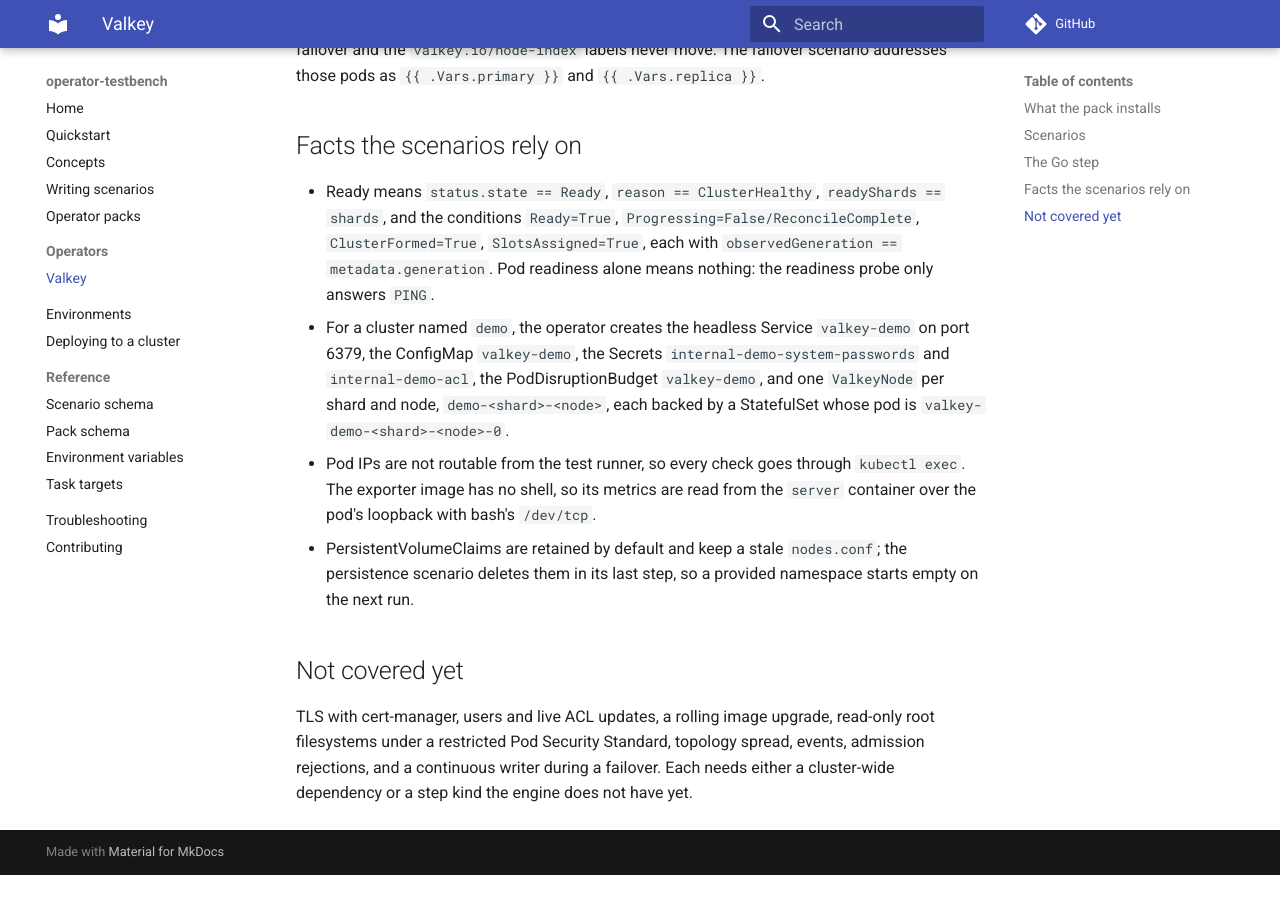
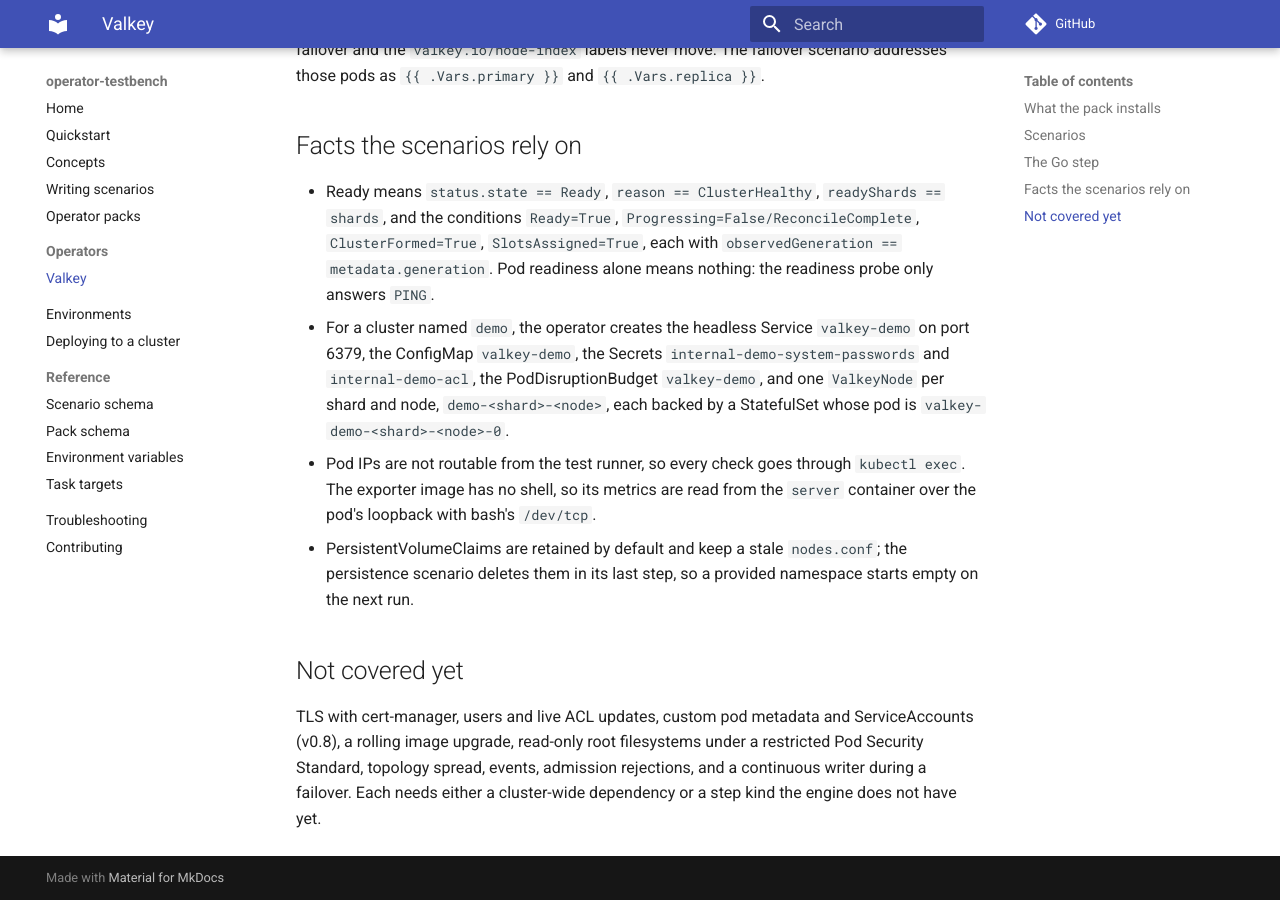
Before and after one commit to ydixken/operator-testbench, an MkDocs documentation site: the page built from docs/operators/valkey.md, in a window 1280 px wide and 900 px high, scrolled down 1760 px. Built offline with MkDocs 1.6.1 and Material for MkDocs 9.7.7, drawn with Linux system fonts in a browser that asks for light colours; comment, search, counter and statistics services are not loaded; before the commit the page ends 2635 px from its top, so only the background shows below that; some of the changed text lies outside the part shown.

Commit message:
feat(valkey): pin valkey-operator v0.8.0 and chart 0.8.0
v0.8.0 adds spec.podMetadata, spec.serviceAccountName and a cluster name
length rule at admission; both CRDs grow, the status schema, the chart values,
the --watch-namespace wiring and the default Valkey and exporter images stay
the same. The scenarios use short names and none of the new fields, so they
run unchanged.

```diff
--- a/docs/operators/valkey.md
+++ b/docs/operators/valkey.md
@@ -1,6 +1,6 @@
 # Valkey
 
-The pack for [valkey-operator](https://github.com/valkey-io/valkey-operator), pinned to operator `v0.7.1` and chart `0.7.0`.
+The pack for [valkey-operator](https://github.com/valkey-io/valkey-operator), pinned to operator `v0.8.0` and chart `0.8.0`.
 The operator's v1alpha1 API changed in nearly every 0.x minor, so the pack, the chart version and the scenarios move together in one pull request; `TESTBENCH_OPERATOR_VERSION` is a patch-level override.
 
 ## What the pack installs
@@ -39,5 +39,5 @@ The failover scenario addresses those pods as `{{ .Vars.primary }}` and `{{ .Var
 
 ## Not covered yet
 
-TLS with cert-manager, users and live ACL updates, a rolling image upgrade, read-only root filesystems under a restricted Pod Security Standard, topology spread, events, admission rejections, and a continuous writer during a failover.
+TLS with cert-manager, users and live ACL updates, custom pod metadata and ServiceAccounts (v0.8), a rolling image upgrade, read-only root filesystems under a restricted Pod Security Standard, topology spread, events, admission rejections, and a continuous writer during a failover.
 Each needs either a cluster-wide dependency or a step kind the engine does not have yet.
```
Also changed, not shown: docs/packs.md (+2 -2 lines), 1 other file.
